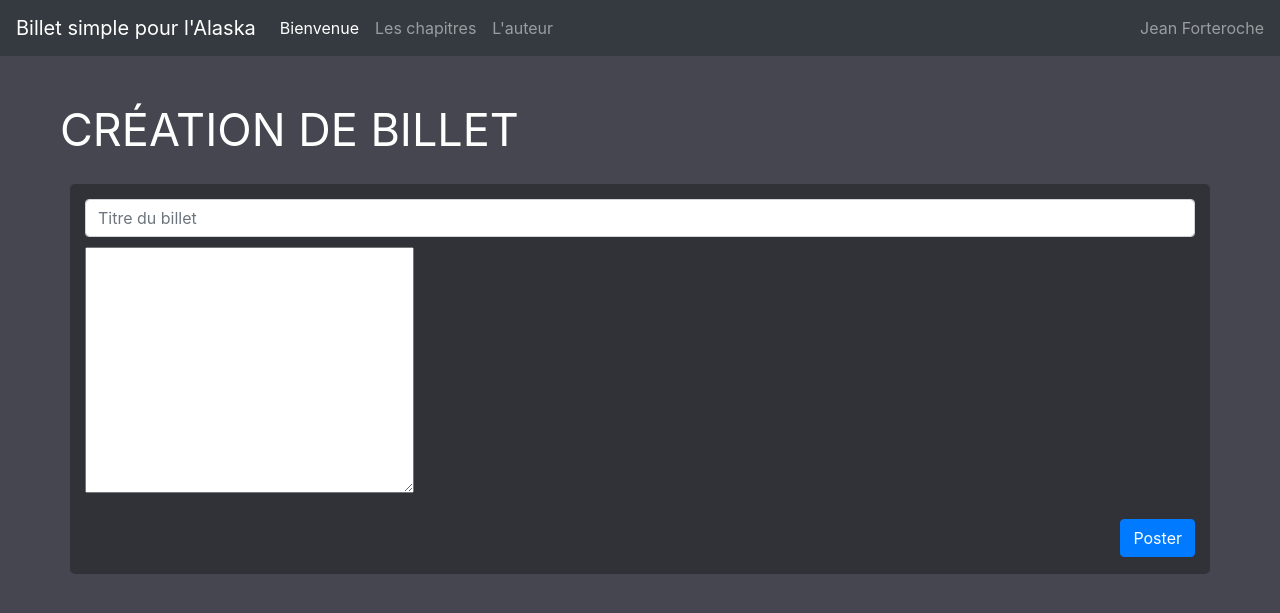
After one commit to Arkansio/OpenClassrooms-Project-3, a PHP site: page /app/views/createPost.php in a window 1280 px wide. The commit adds this page. Shown: the top 613 px of the page. Run offline with PHP 8.4, Linux system fonts and the light colour scheme; some libraries are stand-ins or nearby versions.

Commit message:
design createPost page

```diff
--- /dev/null
+++ b/app/views/createPost.php
@@ -0,0 +1,26 @@
+<?php
+$title = 'Nouveau billet';
+?>
+
+<?php ob_start(); ?>
+
+<div class="title_left animated bounceInLeft">
+    Création de billet
+</div>
+
+
+<div class="container editor">
+    <form action="/projet3/admin/createPost/index.php" method="POST">
+        <input name="title" class="form-control title" placeholder="Titre du billet">
+        <textarea name="content" id="" cols="30" rows="10"></textarea>
+        <div class="submit">
+            <button type="submit" class="btn btn-primary">Poster</button>
+        </div>
+    <form>
+</div>
+
+
+
+<?php $content = ob_get_clean(); ?>
+
+<?php require('template.php'); ?>
--- a/public/css/style.css
+++ b/public/css/style.css
@@ -163,6 +163,26 @@ div.container.admin .basicForm .welcome {
     text-align: left;
 }
 
+.editor {
+    margin-top: 20px;
+    padding: 15px;
+    background-color: rgba(0, 0, 0, 0.3);
+    border-radius: 5px;
+}
+
+.editor button {
+    margin-top: 20px;
+    float: right;
+}
+
+.editor .submit {
+    height: 60px;
+}
+
+.editor .title {
+    margin-bottom: 10px;
+}
+
 @media all and (max-width: 600px) {
     .title_welcome {
         font-size: 2.5em;
```
Also changed, not shown: admin/createPost/index.php (added, +7 -0 lines), app/controllers/Backend.php (+15 -0 lines).
